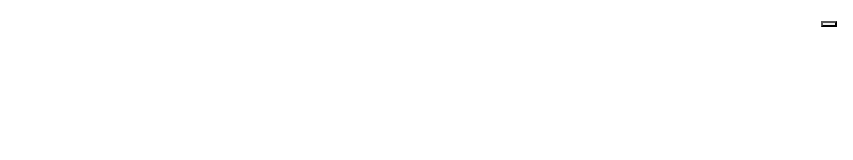
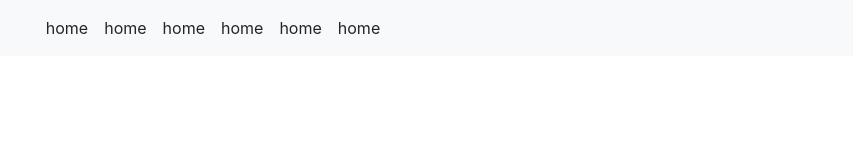
Before and after one commit to iawm1r/hanif_project, a website: page index.html in a window 1280 px wide. Shown: the whole page, without its empty margins (427-1280 px from the left). Drawn offline with Linux system fonts and the light colour scheme.

Commit message:
header_updated

```diff
--- a/index.html
+++ b/index.html
@@ -9,22 +9,27 @@
   </head>
   <body>
     <header>
-      <nav class="navbar navbar-expand-md p-3">
+      <nav class="navbar navbar-expand-lg  bg-light navbar-light ">
         <button
           type="button"
-          class="collapse-button"
+          class="navbar-toggler"
           data-toggle="collapse"
           data-target="#mycollapse"
-        ></button>
+          aria-expanded="true"
+          aria-haspopup="false"
+          aria-controls="mycollapse"
+        >
+          <span class="navbar-toggler-icon"></span>
+        </button>
 
-        <div class="collapse navbar-collapse" id="mycollapse">
-          <ul class="navbar-nav list-unstyled" >
-            <li class="nav-item"><a href="" class="nav-link"></a></li>
-            <li class="nav-item"><a href="" class="nav-link"></a></li>
-            <li class="nav-item"><a href="" class="nav-link"></a></li>
-            <li class="nav-item"><a href="" class="nav-link"></a></li>
-            <li class="nav-item"><a href="" class="nav-link"></a></li>
-            <li class="nav-item"><a href="" class="nav-link"></a></li>
+        <div class="collapse navbar-collapse justify-content-center align-items-center" id="mycollapse">
+          <ul class="navbar-nav list-unstyled">
+            <li class="nav-item p-2"><a href="" class="nav-link p-0"></a>home</li>
+            <li class="nav-item p-2"><a href="" class="nav-link p-0"></a>home</li>
+            <li class="nav-item p-2"><a href="" class="nav-link p-0"></a>home</li>
+            <li class="nav-item p-2"><a href="" class="nav-link p-0"></a>home</li>
+            <li class="nav-item p-2"><a href="" class="nav-link p-0"></a>home</li>
+            <li class="nav-item p-2"><a href="" class="nav-link p-0"></a>home</li>
           </ul>
         </div>
       </nav>
```
